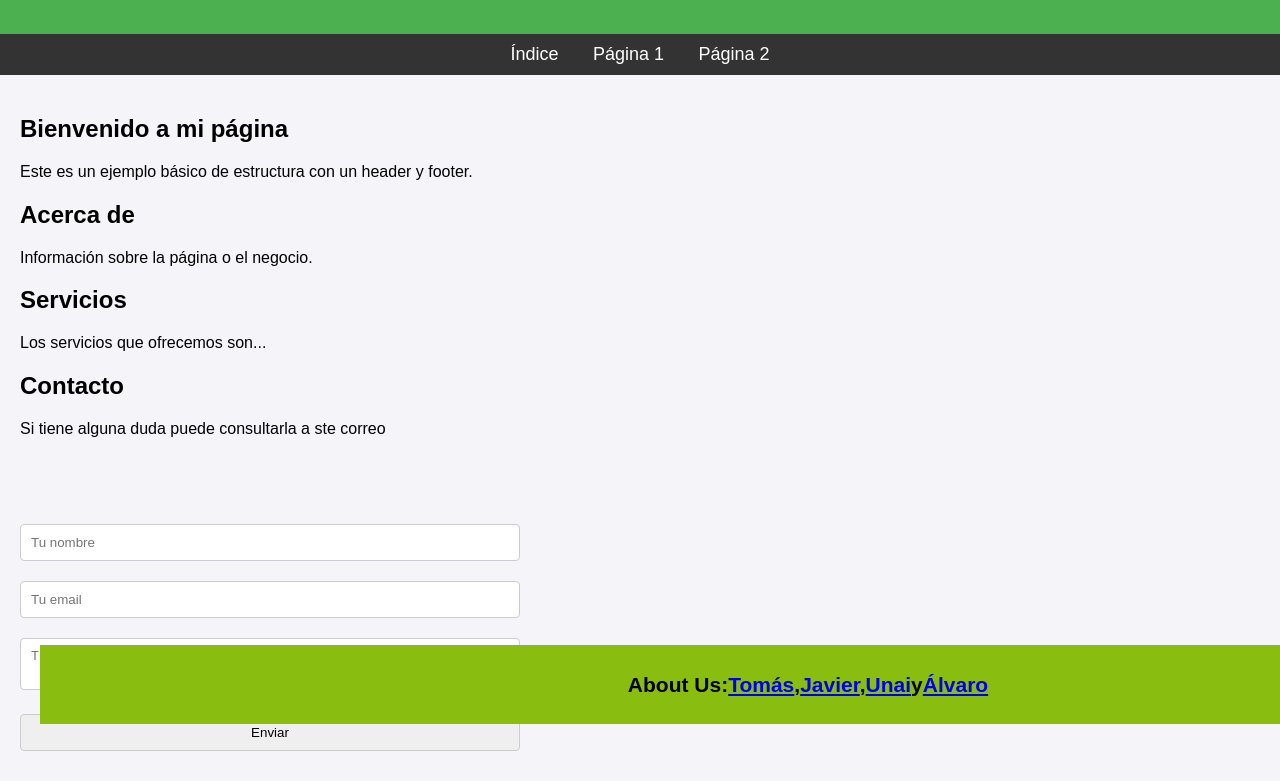
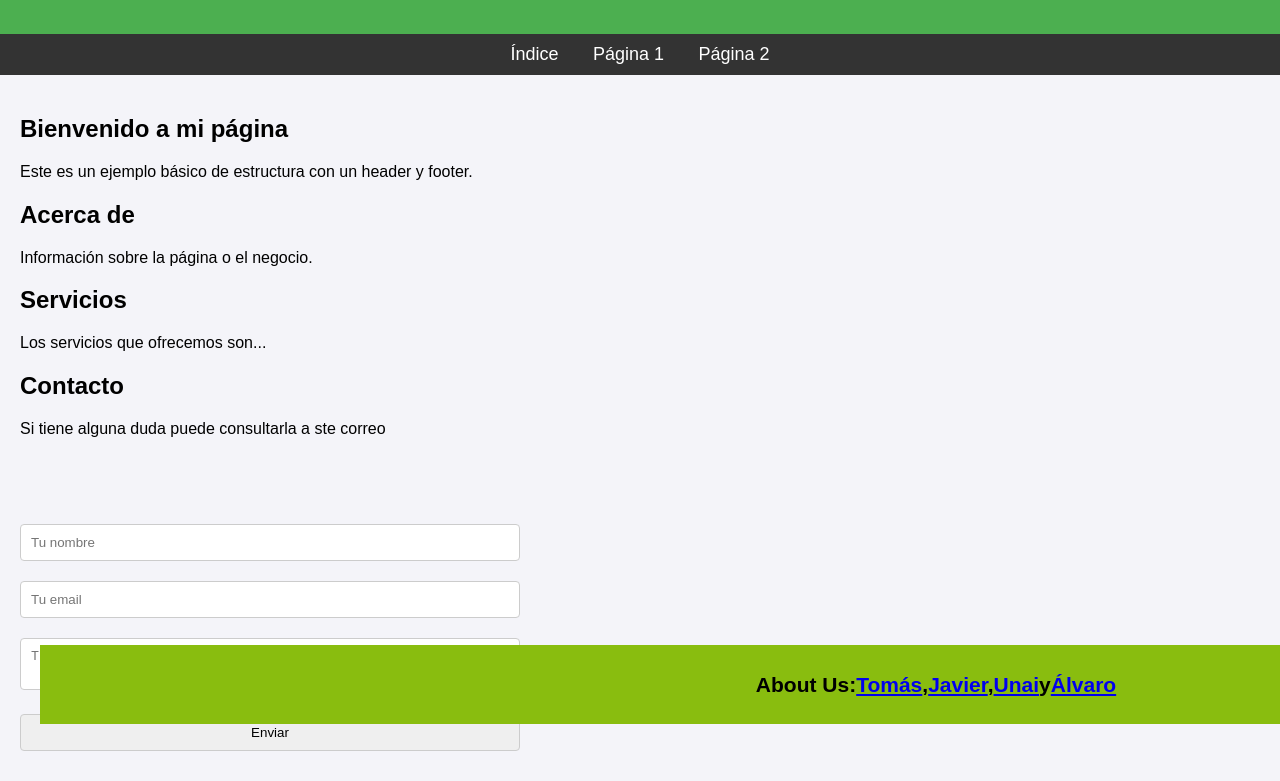
Before and after one commit to magodelazaza/RADIOMENDOZA, a plain HTML site: page index.html in a window 1280 px wide. Shown: the part 76-857 px from the top of the page. Drawn offline with Linux system fonts and the light colour scheme.

Commit message:
Update hoja de estilos index.css

```diff
--- a/css/hoja de estilos index.css
+++ b/css/hoja de estilos index.css
@@ -67,7 +67,7 @@ footer {
     text-align: center;
     position: fixed;
     bottom: 0;
-    width: 120%;
+    width: 140%;
     background: rgb(137, 189, 15);
     padding: 10px 0;
     font-size: 14px;
```
